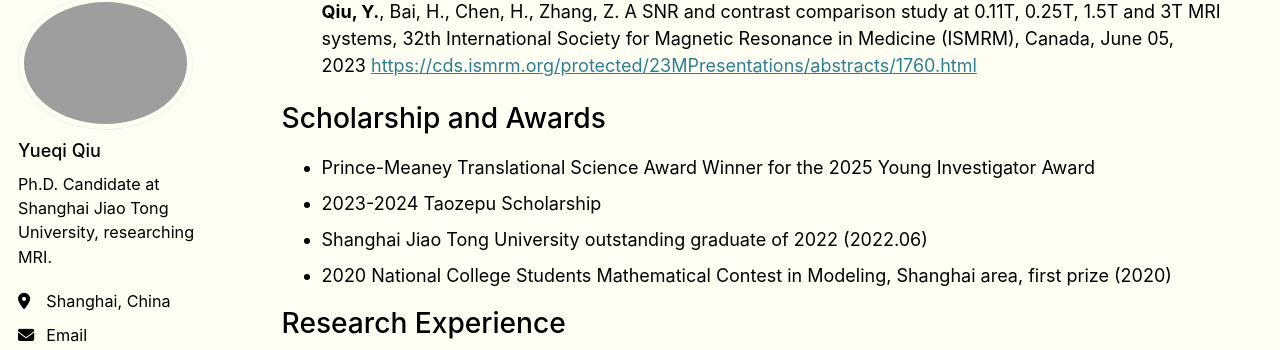
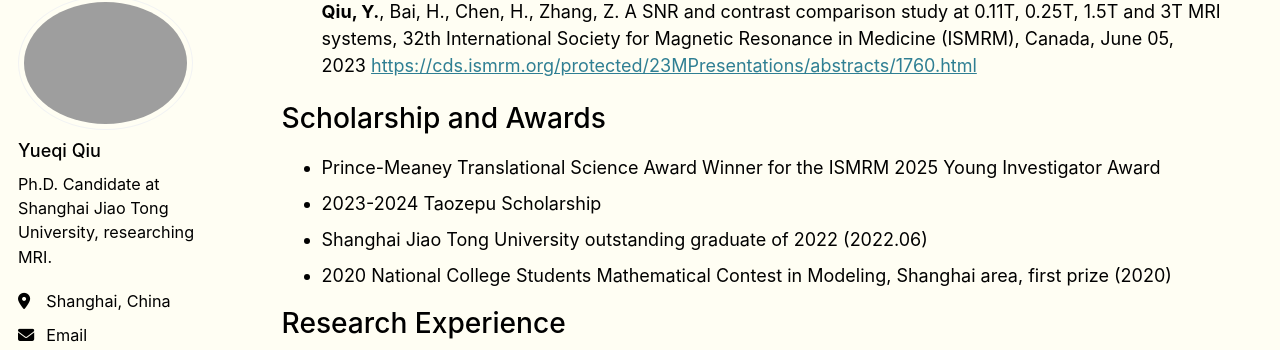
Before and after one commit to qiuyueqi/qiuyueqi.github.io, a Jekyll site: the page built from _pages/cv.md, in a window 1280 px wide and 900 px high, scrolled down 1959 px. Shown: the part 103-453 px from the top of the window. Built offline with Jekyll 4.4.1, drawn with Linux system fonts in a browser that asks for light colours; some web fonts are replaced.

Commit message:
some change

```diff
--- a/_pages/cv.md
+++ b/_pages/cv.md
@@ -61,7 +61,7 @@ Conference Proceedings
 
 Scholarship and Awards
 ======
-* Prince-Meaney Translational Science Award Winner for the 2025 Young Investigator Award
+* Prince-Meaney Translational Science Award Winner for the ISMRM 2025 Young Investigator Award
 * 2023-2024 Taozepu Scholarship
 * Shanghai Jiao Tong University outstanding graduate of 2022 (2022.06)
 * 2020 National College Students Mathematical Contest in Modeling, Shanghai area, first prize (2020)
```
